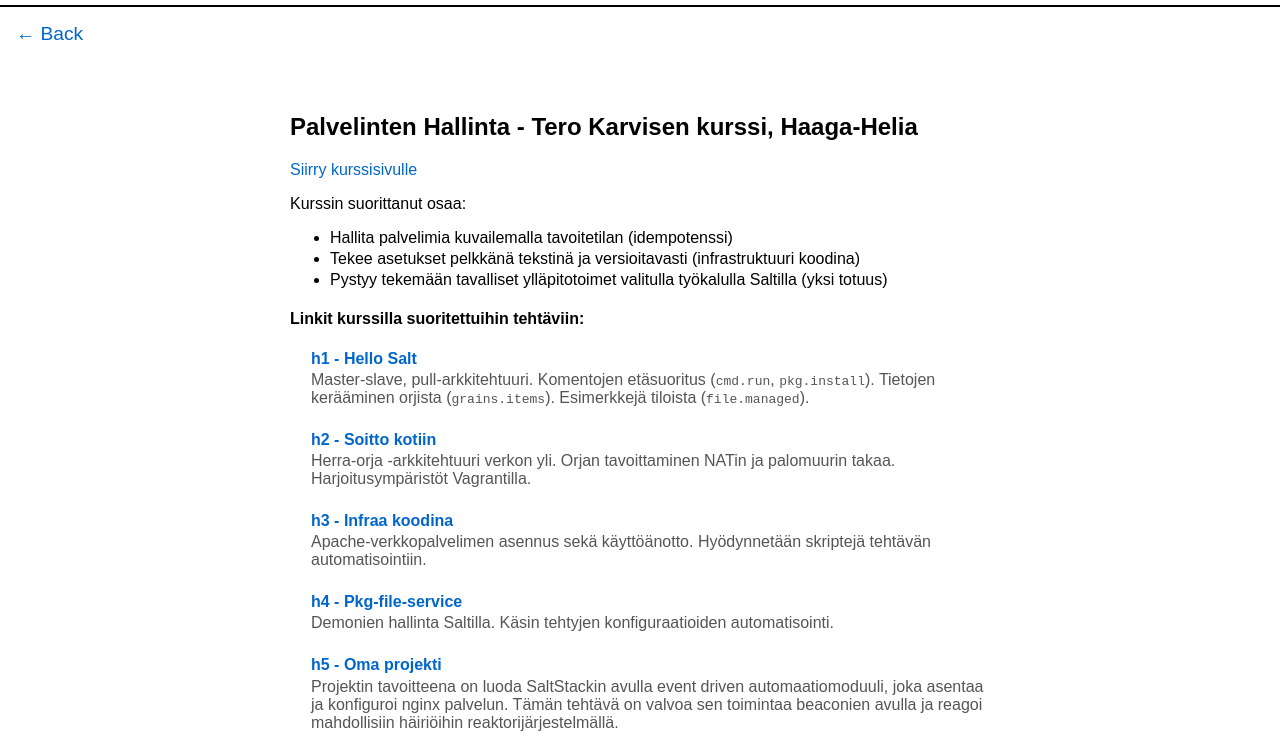
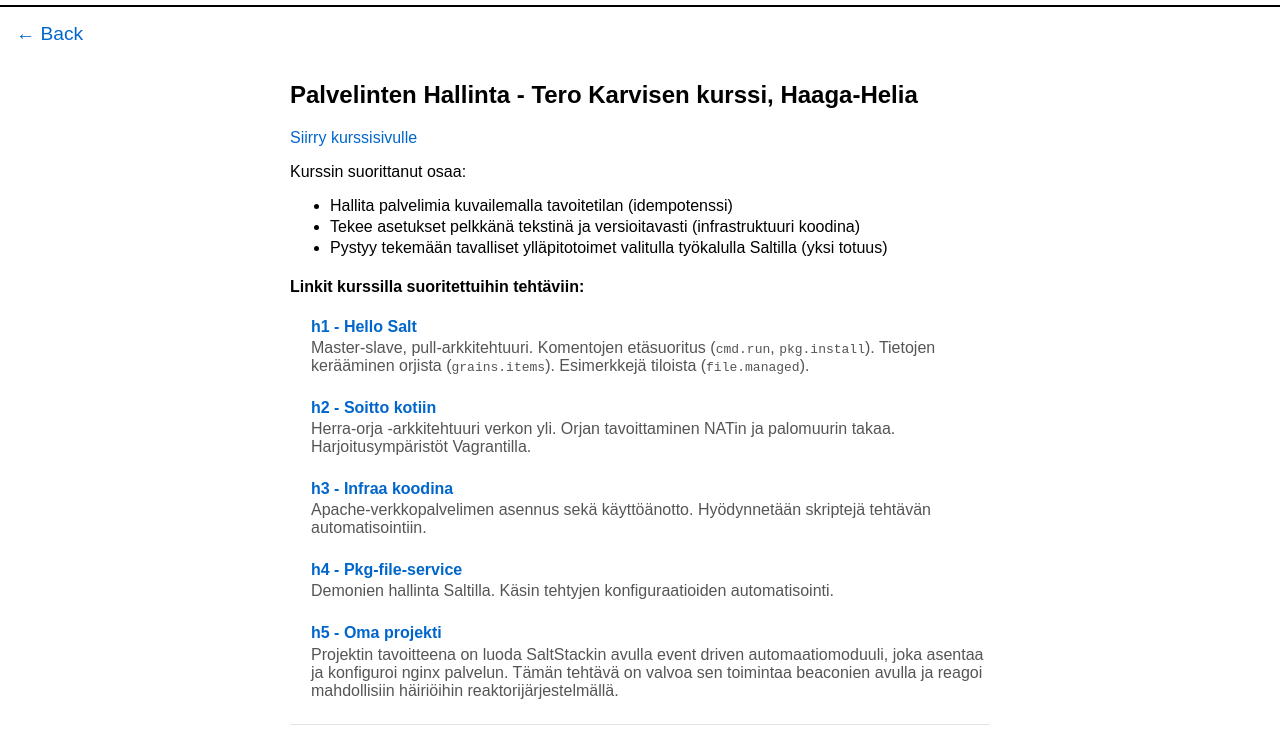
Before and after one commit to HMJ3/hmj3.github.io, a plain HTML site: page uipath.html in a window 1280 px wide. Shown: the part 48-800 px from the top of the page. Drawn offline with Linux system fonts and the light colour scheme.

Commit message:
margin edit

```diff
--- a/uipath.html
+++ b/uipath.html
@@ -38,7 +38,7 @@
     }
     .container {
       max-width: 700px;
-      margin: 2em auto;
+      margin: 0em auto;
       padding: 0 1em;
       flex: 1;
     }
```
